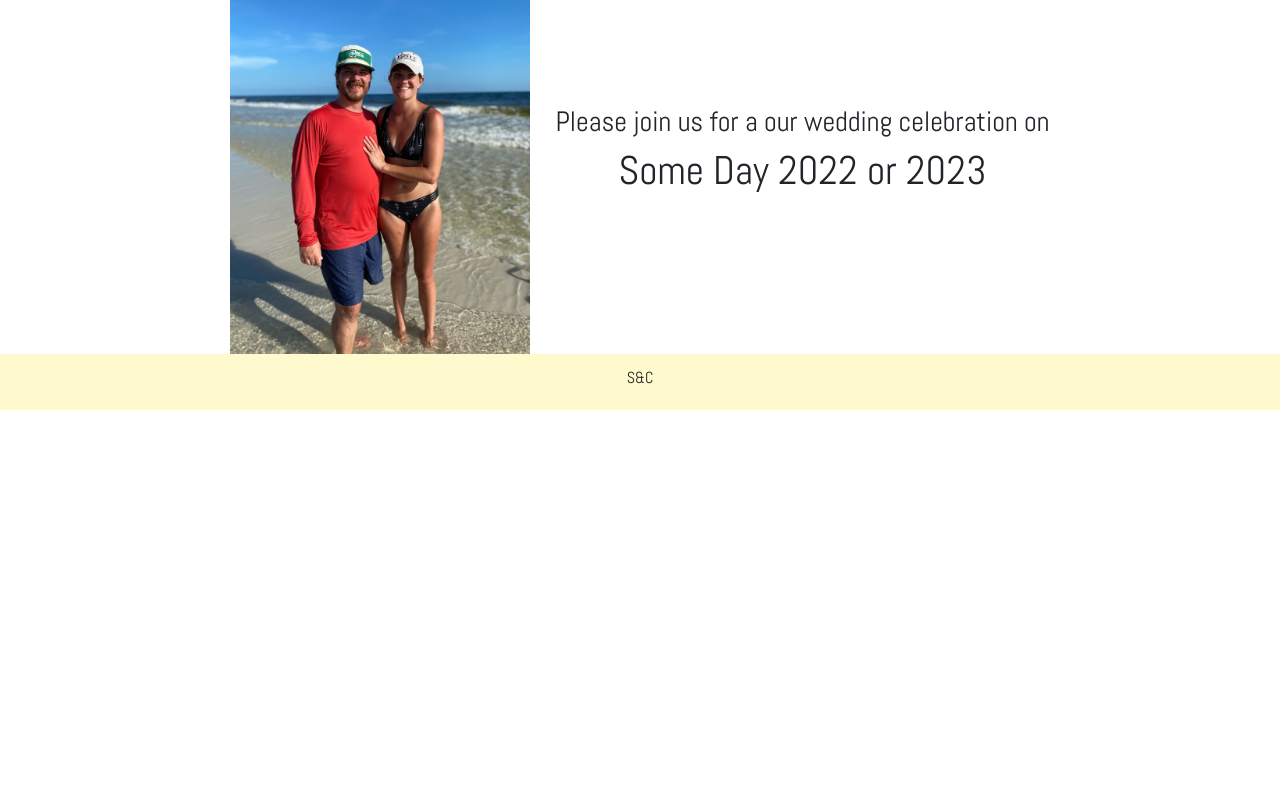
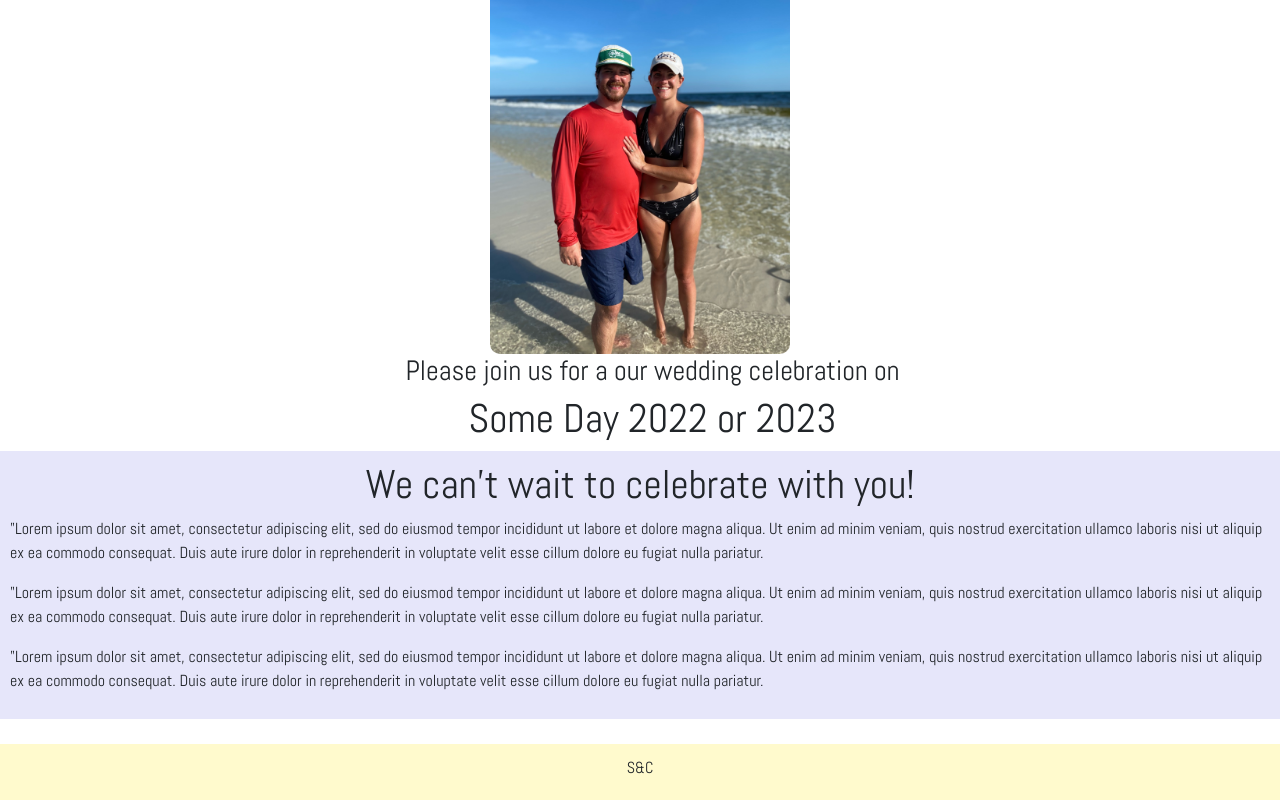
Before and after one commit to CodyConck/sheridan-cody-wedding, a React (Create React App) app: page / in a window 1280 px wide. Shown: the part 371-1171 px from the top of the page. Before the commit the page ends 800 px from the top, so only its background shows below. Built offline with nearby package versions, Linux system fonts and the light colour scheme; a web font is replaced by a local one.

Commit message:
added home page body and message, background color

```diff
--- a/src/App.css
+++ b/src/App.css
@@ -22,6 +22,15 @@
   text-align: 'center';
   padding-left: 25px;
   align-items: center;
+}
+.home-page-body {
+  display: flex;
+  flex-direction: column;
+  font-family: 'Abel', sans-serif;
+  font-weight: 500;
+  align-items: center;
+  padding: 10px;
+  background-color: lavender;
 }
 
 .div-footer {
--- a/src/Pages/Home.js
+++ b/src/Pages/Home.js
@@ -2,20 +2,29 @@ import React from 'react'
 
 const Home = () => {
     return (
-        <div id='Home' style={{
+        <div className='Home' style={{
             display: 'flex',
+            flexDirection:'column',
             alignItems: 'center',
-            justifyContent: 'center'
+            justifyContent: 'center',
+            paddingBottom: '25px'
         }}>
             <img src="/images/IMG_0523.JPG" alt="engagement pic"
                 style={{
                     height: 400,
                     width: 300,
+                    borderRadius: 10
                 }}
             />
             <div className='home-page-message' >
                 <h3>Please join us for a our wedding celebration on</h3>
                 <h1>Some Day 2022 or 2023</h1>
+            </div>
+            <div className='home-page-body'>
+                <h1>We can't wait to celebrate with you!</h1>
+                <p>"Lorem ipsum dolor sit amet, consectetur adipiscing elit, sed do eiusmod tempor incididunt ut labore et dolore magna aliqua. Ut enim ad minim veniam, quis nostrud exercitation ullamco laboris nisi ut aliquip ex ea commodo consequat. Duis aute irure dolor in reprehenderit in voluptate velit esse cillum dolore eu fugiat nulla pariatur.</p>
+                <p>"Lorem ipsum dolor sit amet, consectetur adipiscing elit, sed do eiusmod tempor incididunt ut labore et dolore magna aliqua. Ut enim ad minim veniam, quis nostrud exercitation ullamco laboris nisi ut aliquip ex ea commodo consequat. Duis aute irure dolor in reprehenderit in voluptate velit esse cillum dolore eu fugiat nulla pariatur.</p>
+                <p>"Lorem ipsum dolor sit amet, consectetur adipiscing elit, sed do eiusmod tempor incididunt ut labore et dolore magna aliqua. Ut enim ad minim veniam, quis nostrud exercitation ullamco laboris nisi ut aliquip ex ea commodo consequat. Duis aute irure dolor in reprehenderit in voluptate velit esse cillum dolore eu fugiat nulla pariatur.</p>
             </div>
         </div>
 
```
